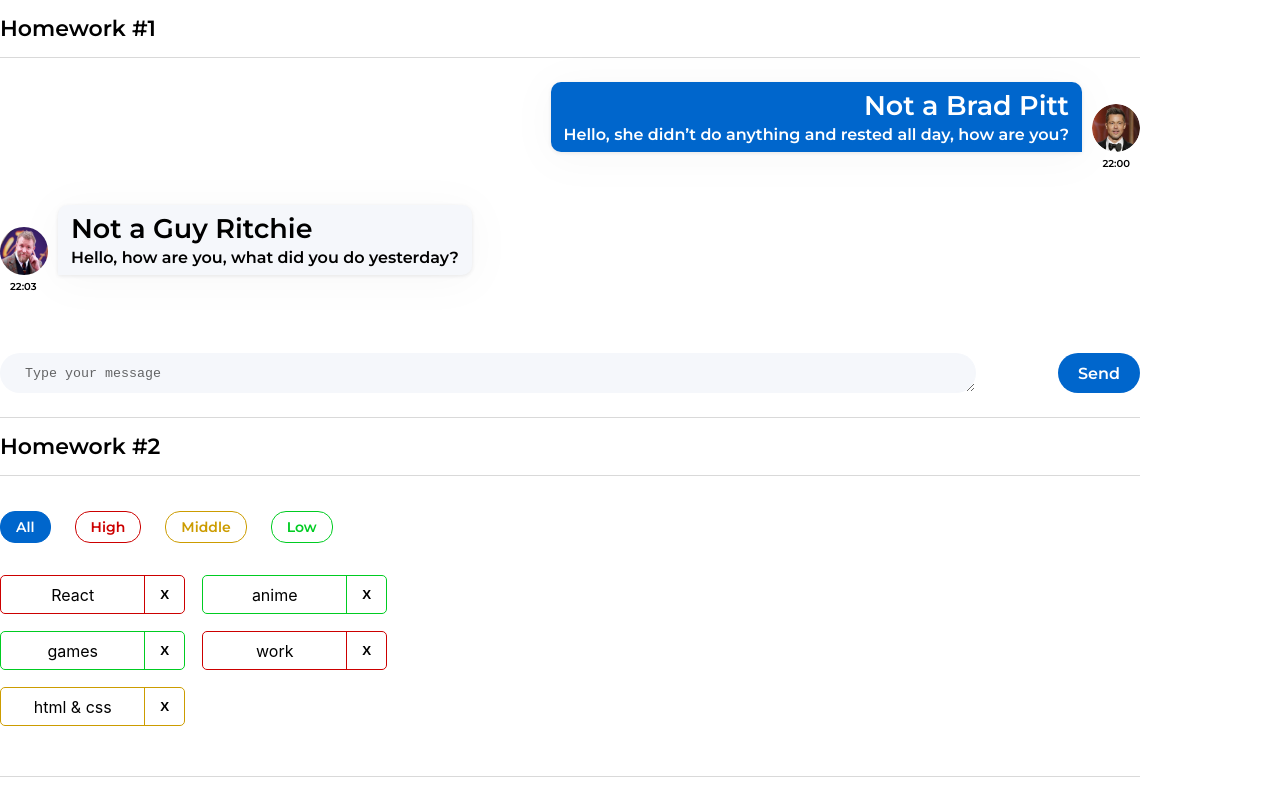
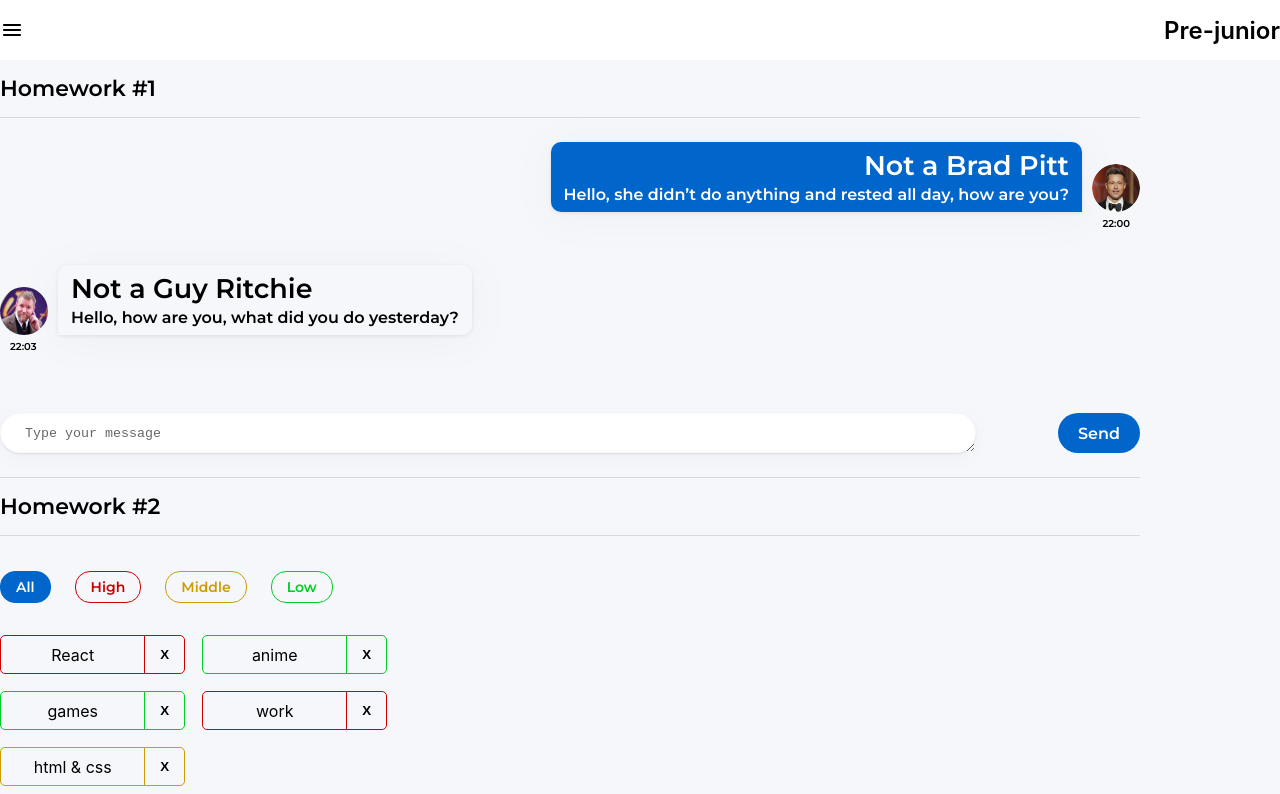
Before and after one commit to ana-koles/React-tasks-2, a React (Create React App) app: page /#/pre-junior in a window 1280 px wide. Before the commit this address led to /. Shown: the top 794 px of the page. Built offline with nearby package versions, Linux system fonts and the light colour scheme.

Commit message:
feat: add HW5 with routers

```diff
--- a/package.json
+++ b/package.json
@@ -14,13 +14,14 @@
     "@types/node": "16.11.56",
     "@types/react": "18.0.17",
     "@types/react-dom": "18.0.6",
+    "@types/react-router-dom": "^5.3.3",
     "@types/uuid": "8.3.4",
     "axios": "0.27.2",
     "gh-pages": "4.0.0",
     "react": "18.2.0",
     "react-dom": "18.2.0",
     "react-redux": "8.0.4",
-    "react-router-dom": "6.4.3",
+    "react-router-dom": "^6.20.1",
     "react-scripts": "5.0.1",
     "redux": "4.2.0",
     "typescript": "4.7.4",
--- a/src/s1-main/App.module.css
+++ b/src/s1-main/App.module.css
@@ -3,6 +3,9 @@
     display: flex;
     justify-content: center;
     flex-direction: column;
+    background-color: #F5F7FB;
+    position: relative;
+    z-index: 0;
 }
 
 .hw {
--- a/src/s1-main/App.tsx
+++ b/src/s1-main/App.tsx
@@ -4,18 +4,19 @@ import HW1 from '../s2-homeworks/hw01/HW1'
 import HW2 from '../s2-homeworks/hw02/HW2'
 import HW3 from '../s2-homeworks/hw03/HW3'
 import HW4 from '../s2-homeworks/hw04/HW4'
+import HW5 from '../s2-homeworks/hw05/HW5'
 
 function App() {
     return (
         <div className={s.App}>
-            <HW1/>
+            {/* <HW1/> */}
             {/*раскомментировать по ходу выполнения*/}
-            <HW2/>
+            {/* <HW2/>
             <HW3/>
-            <HW4/>
+            <HW4/> */}
 
             {/*при выполнении дз 5 и более - закомментировать здесь дз 1-4, так как они есть внутри дз 5*/}
-            {/*<HW5/>*/}
+            <HW5/>
         </div>
     )
 }
--- a/src/s2-homeworks/hw01/message-sender/MessageSender.module.css
+++ b/src/s2-homeworks/hw01/message-sender/MessageSender.module.css
@@ -7,12 +7,14 @@
   min-width: 976px;
   min-height: 40px;
   border-radius:20px;
-  background-color: #F5F7FB;
+  background-color: #f9f9f9;
   -webkit-border-radius:20px;
   -moz-border-radius:20px;
   -ms-border-radius:20px;
   -o-border-radius:20px;
   border-color: transparent;
+  box-shadow: 0px 1px 2px 0px rgba(29, 33, 38, 0.10), 0px 5px 20px 0px rgba(29, 33, 38, 0.03);
+
 }
 
 .textarea::placeholder {
@@ -20,6 +22,7 @@
   line-height: 40px;
   vertical-align: middle;
   text-indent: 24px;
+  background-color: white;
 }
 .button {
   width: 120px;
--- a/src/s2-homeworks/hw05/Pages.tsx
+++ b/src/s2-homeworks/hw05/Pages.tsx
@@ -18,15 +18,15 @@ function Pages() {
             <Routes>
                 {/*роутинг будут писать студенты*/}
                 {/*в начале мы попадаем на страницу '/' и переходим сразу на страницу /pre-junior*/}
-                {/*<Route ...*/}
+                <Route path={'/'} element={<Navigate to={PATH.PRE_JUNIOR}/>}/>
 
                 {/*роуты для /pre-junior, /junior, /junior-plus*/}
-                {/*<Route ...*/}
-                {/*<Route ...*/}
-                {/*<Route ...*/}
+                <Route path={PATH.PRE_JUNIOR} element={<PreJunior/>}/>
+                <Route path={PATH.JUNIOR} element={<Junior/>}/>
+                <Route path={PATH.JUNIOR_PLUS} element={<PreJunior/>}/>
 
                 {/*роут для несуществующей страницы должен отрисовать <Error404 />*/}
-                {/*<Route ...*/}
+                <Route path={'*'} element={<Error404/>}/>
             </Routes>
         </div>
     )
--- a/src/s2-homeworks/hw05/header/Header.module.css
+++ b/src/s2-homeworks/hw05/header/Header.module.css
@@ -1,8 +1,20 @@
 .burgerMenuIcon {
+  color: black;
 }
 
 .header {
+  display: flex;
+  justify-content: space-between;
+  background-color: white;
+  top: 0;
+  left: 0;
+  width: 100%;
+  height: 60px;
+  align-items: center;
 }
 
 .header h1 {
+  color: #000;
+  font-size: 24px;
+  font-weight: 600;;
 }
--- a/src/s2-homeworks/hw05/sidebar/Sidebar.module.css
+++ b/src/s2-homeworks/hw05/sidebar/Sidebar.module.css
@@ -1,24 +1,61 @@
 .sidebar {
+  background-color: white;
+  max-width: 317px;
+  height: 720px;
+  width: 100%;
+  position: fixed;
+  top: 0;
+  left: -100%;
+  z-index: 20;
+  transition: 1s all;
 }
 
 .sidebar.open {
+  left: 0;
 }
 
 .background {
+  background-color: black;
+  opacity: 0.3;
+  width: 100vw;
+  top: 0;
+  left: 0;
+  right: 0;
+  bottom: 0;
+  position: fixed;
+  z-index: 10;
+
 }
 
 .nav {
+  display: flex;
+  flex-direction: column;
+  gap: 45px;
+  padding-left: 70px;
+  padding-top: 63px;
 }
 
 .nav a {
+  color: black;
+  font-size: 22px;
+  font-weight: 600;
+  text-decoration: none;
 }
 
 .nav a:hover {
+  color:#58ACFF
 }
 
 .nav a.active {
+  text-decoration: underline;
+  color:#0059B2
 }
 .close {
+  right: 10px;
+  top: 10px;
+  position: absolute;
+  background-color: transparent;
+  border: none;
 }
 
 .close img {
--- a/src/s2-homeworks/hw05/sidebar/Sidebar.tsx
+++ b/src/s2-homeworks/hw05/sidebar/Sidebar.tsx
@@ -31,7 +31,7 @@ export const Sidebar: FC<PropsType> = ({open, handleClose}) => {
                         id={'hw5-pre-junior-link'}
                         to={PATH.PRE_JUNIOR}
                         onClick={handleClose}
-                        // className={...} // делает студент
+                        className={s.active}
                     >
                         Pre-junior
                     </NavLink>
@@ -39,7 +39,7 @@ export const Sidebar: FC<PropsType> = ({open, handleClose}) => {
                         id={'hw5-junior-link'}
                         to={PATH.JUNIOR}
                         onClick={handleClose}
-                        // className={...} // делает студент
+                        className={s.active}
                     >
                         Junior
                     </NavLink>
@@ -47,7 +47,7 @@ export const Sidebar: FC<PropsType> = ({open, handleClose}) => {
                         id={'hw5-junior-plus-link'}
                         to={PATH.JUNIOR_PLUS}
                         onClick={handleClose}
-                        // className={...} // делает студент
+                        className={s.active}
                     >
                         Junior Plus
                     </NavLink>
```
Also changed, not shown: 1 other file (tests, documents, lock files or other folders).
